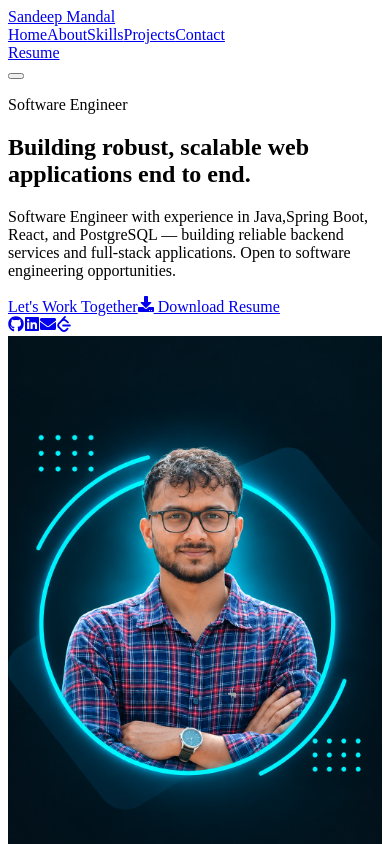
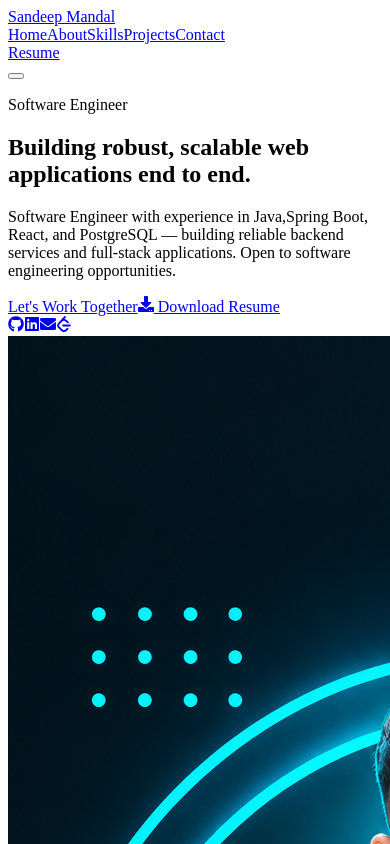
Before and after one commit to sandeepmandal-dev/portfolio-static, a React (Vite) app: page / in a window 390 px wide. Shown: the top 844 px of the page. Built offline with nearby package versions, Linux system fonts and the light colour scheme; no server answers; the HTML template or start-up script is replaced by a standard one.

Commit message:
Adding 3d animation for profile picture

```diff
--- a/src/App.jsx
+++ b/src/App.jsx
@@ -1,5 +1,6 @@
 import Navbar from './components/Navbar.jsx'
 import Footer from './components/Footer.jsx'
+import MotionEffects from './components/MotionEffects.jsx'
 import Home from './pages/Home.jsx'
 
 export default function App() {
@@ -10,6 +11,7 @@ export default function App() {
         <Home />
       </main>
       <Footer />
+      <MotionEffects />
     </div>
   )
 }
--- a/src/components/Hero.jsx
+++ b/src/components/Hero.jsx
@@ -36,14 +36,20 @@ export default function Hero() {
         </div>
 
         <div className="hero-photo-wrap">
-          {/*
-            Replace this placeholder with your real photo:
-            1. Add your image file to the `public/` folder, e.g. public/profile.jpg
-            2. Replace the placeholder <div> below with:
-               <img src="/profile.jpg" alt="Your Name" className="hero-photo" />
-          */}
-          <div className="hero-photo hero-photo-placeholder">
-            <img src='public/profile.png' width="100% "></img>
+          <div className="hero-visual">
+            <span className="hero-orbit hero-orbit-one" aria-hidden="true" />
+            <span className="hero-orbit hero-orbit-two" aria-hidden="true" />
+            <span className="hero-orb hero-orb-one" aria-hidden="true" />
+            <span className="hero-orb hero-orb-two" aria-hidden="true" />
+            <span className="hero-cube" aria-hidden="true">
+              <span className="hero-cube-face hero-cube-front" />
+              <span className="hero-cube-face hero-cube-back" />
+              <span className="hero-cube-face hero-cube-right" />
+              <span className="hero-cube-face hero-cube-left" />
+              <span className="hero-cube-face hero-cube-top" />
+              <span className="hero-cube-face hero-cube-bottom" />
+            </span>
+            <img className="hero-photo" src="/profile.png" alt="Sandeep Mandal" />
           </div>
           <p className="hero-name">Sandeep Mandal</p>
         </div>
--- /dev/null
+++ b/src/components/MotionEffects.jsx
@@ -0,0 +1,34 @@
+import { useEffect } from 'react'
+
+export default function MotionEffects() {
+  useEffect(() => {
+    const reducedMotion = window.matchMedia('(prefers-reduced-motion: reduce)')
+    if (reducedMotion.matches || !('IntersectionObserver' in window)) return undefined
+
+    const targets = document.querySelectorAll(
+      '.hero-copy, .hero-photo-wrap, main .section-inner, .stat-card, .skill-card, .project-card, .footer-inner',
+    )
+    const observer = new IntersectionObserver((entries) => {
+      entries.forEach((entry) => {
+        if (entry.isIntersecting) {
+          entry.target.classList.add('is-visible')
+          observer.unobserve(entry.target)
+        }
+      })
+    }, { threshold: 0.08, rootMargin: '0px 0px -6% 0px' })
+
+    targets.forEach((target) => {
+      target.classList.add('motion-reveal')
+      observer.observe(target)
+    })
+    document.body.classList.add('motion-ready')
+
+    return () => {
+      observer.disconnect()
+      document.body.classList.remove('motion-ready')
+      targets.forEach((target) => target.classList.remove('motion-reveal', 'is-visible'))
+    }
+  }, [])
+
+  return null
+}
--- a/src/styles/index.css
+++ b/src/styles/index.css
@@ -260,6 +260,10 @@ button {
   background: var(--ink);
   color: var(--text-on-ink);
   padding: 5rem 1.5rem 6rem;
+  overflow: hidden;
+  background-image:
+    radial-gradient(ellipse at 76% 46%, rgba(14, 152, 181, 0.12), transparent 34%),
+    radial-gradient(ellipse at 12% 8%, rgba(29, 42, 62, 0.28), transparent 30%);
 }
 
 .hero-inner {
@@ -318,47 +322,169 @@ button {
   align-items: center;
   justify-content: center;
 }
+.hero-visual {
+  position: relative;
+  display: grid;
+  width: min(390px, 100%);
+  aspect-ratio: 1;
+  place-items: center;
+  perspective: 1000px;
+  isolation: isolate;
+}
 .hero-photo {
-  width: min(340px, 100%);
+  position: relative;
+  z-index: 1;
+  width: 78%;
   aspect-ratio: 1 / 1;
-  box-shadow: var(--shadow-lg);
+  object-fit: cover;
+  object-position: center 38%;
+  border: 1px solid rgba(34, 181, 209, 0.45);
+  border-radius: 50%;
+  box-shadow: 0 0 44px rgba(14, 152, 181, 0.2), var(--shadow-lg);
+  animation: hero-photo-float 6s ease-in-out infinite;
 }
-.hero-photo-placeholder {
-  display: flex;
-  flex-direction: column;
-  align-items: center;
-  justify-content: center;
-  gap: 1rem;
-  background: var(--ink-soft);
-  border: 2px dashed var(--ink-border);
-  color: var(--text-on-ink-muted);
-  font-size: 0.85rem;
-  text-align: center;
+.hero-orbit {
+  position: absolute;
+  z-index: 0;
+  width: 96%;
+  height: 42%;
+  border: 1px solid rgba(34, 181, 209, 0.58);
+  border-radius: 50%;
+  transform-style: preserve-3d;
+  box-shadow: 0 0 16px rgba(14, 152, 181, 0.13);
+  pointer-events: none;
 }
-.hero-photo-placeholder svg {
-  font-size: 3.5rem;
-  color: var(--copper);
-  opacity: 0.7;
+.hero-orbit-one {
+  animation: hero-orbit-spin 14s linear infinite;
 }
-.hero-photo-placeholder code {
-  color: var(--cyan);
-  font-family: var(--font-mono);
-  font-size: 0.8rem;
+.hero-orbit-two {
+  width: 106%;
+  height: 52%;
+  border-color: rgba(137, 152, 170, 0.35);
+  animation: hero-orbit-spin-reverse 18s linear infinite;
+}
+.hero-orb {
+  position: absolute;
+  z-index: 2;
+  width: 13px;
+  aspect-ratio: 1;
+  border-radius: 50%;
+  background: #49d7ed;
+  box-shadow: 0 0 16px rgba(34, 181, 209, 0.9);
+  pointer-events: none;
+}
+.hero-orb-one {
+  top: 15%;
+  right: 17%;
+  animation: hero-orb-float 4s ease-in-out infinite;
+}
+.hero-orb-two {
+  bottom: 18%;
+  left: 14%;
+  width: 9px;
+  animation: hero-orb-float 5s ease-in-out -2s infinite;
+}
+.hero-cube {
+  position: absolute;
+  z-index: 2;
+  top: 12%;
+  left: 10%;
+  width: 28px;
+  height: 28px;
+  transform-style: preserve-3d;
+  animation: hero-cube-spin 12s linear infinite;
+  pointer-events: none;
+}
+.hero-cube-face {
+  position: absolute;
+  inset: 0;
+  border: 1px solid rgba(73, 215, 237, 0.8);
+  background: rgba(14, 152, 181, 0.12);
+  box-shadow: inset 0 0 10px rgba(34, 181, 209, 0.15);
+}
+.hero-cube-front { transform: translateZ(14px); }
+.hero-cube-back { transform: rotateY(180deg) translateZ(14px); }
+.hero-cube-right { transform: rotateY(90deg) translateZ(14px); }
+.hero-cube-left { transform: rotateY(-90deg) translateZ(14px); }
+.hero-cube-top { transform: rotateX(90deg) translateZ(14px); }
+.hero-cube-bottom { transform: rotateX(-90deg) translateZ(14px); }
+@keyframes hero-photo-float {
+  0%, 100% { transform: translateY(0) rotateX(0deg); }
+  50% { transform: translateY(-8px) rotateX(2deg); }
+}
+@keyframes hero-orbit-spin {
+  from { transform: rotateX(66deg) rotateZ(0deg); }
+  to { transform: rotateX(66deg) rotateZ(360deg); }
+}
+@keyframes hero-orbit-spin-reverse {
+  from { transform: rotateY(62deg) rotateZ(360deg); }
+  to { transform: rotateY(62deg) rotateZ(0deg); }
+}
+@keyframes hero-cube-spin {
+  from { transform: rotateX(0deg) rotateY(0deg) rotateZ(0deg); }
+  to { transform: rotateX(360deg) rotateY(360deg) rotateZ(180deg); }
+}
+@keyframes hero-orb-float {
+  0%, 100% { transform: translate3d(0, 0, 12px); }
+  50% { transform: translate3d(4px, -10px, 28px); }
 }
 .hero-name {
   margin: 1.25rem 0 0;
-  background: var(--ink-soft);
-  border: 2px dashed var(--ink-border);
-  color: var(--text-on-ink-muted);
   color: var(--text-on-ink);
   font-family: var(--font-display);
-  font-size: clamp(2.3rem, 2.5vw, 1.75rem);
+  font-size: clamp(1.35rem, 2.5vw, 1.75rem);
   font-weight: 700;
   text-align: center;
-  padding: 0.8rem;
+  text-shadow: 0 0 18px rgba(34, 181, 209, 0.22);
 }
-img.hero-photo {
-  object-fit: cover;
+
+.section {
+  position: relative;
+  isolation: isolate;
+}
+.section::before,
+.section::after {
+  content: '';
+  position: absolute;
+  z-index: 0;
+  pointer-events: none;
+}
+.section::before {
+  top: 12%;
+  right: 5%;
+  width: clamp(10rem, 28vw, 22rem);
+  aspect-ratio: 1;
+  border: 1px solid rgba(34, 181, 209, 0.1);
+  border-radius: 50%;
+  background: radial-gradient(circle, rgba(14, 152, 181, 0.07), transparent 68%);
+  animation: section-graphic-drift 16s ease-in-out infinite alternate;
+}
+.section::after {
+  top: 22%;
+  right: calc(5% + clamp(5rem, 14vw, 11rem));
+  width: 0.45rem;
+  aspect-ratio: 1;
+  border-radius: 50%;
+  background: var(--copper-bright);
+  box-shadow: 0 0 16px rgba(34, 181, 209, 0.8);
+  animation: section-graphic-pulse 4s ease-in-out infinite;
+}
+.section-alt::before {
+  right: auto;
+  left: 4%;
+  border-style: dashed;
+}
+.section-inner {
+  position: relative;
+  z-index: 1;
+}
+@keyframes section-graphic-drift {
+  from { transform: translate3d(0, -10px, 0) rotate(0deg); }
+  to { transform: translate3d(0, 18px, 0) rotate(24deg); }
+}
+@keyframes section-graphic-pulse {
+  0%, 100% { opacity: 0.35; transform: scale(0.8); }
+  50% { opacity: 0.9; transform: scale(1.2); }
 }
 
 /* ============================================================
@@ -414,6 +540,7 @@ img.hero-photo {
   text-align: center;
   border: 1px solid var(--ink-border);
   box-shadow: var(--shadow-md);
+  transition: transform 0.3s ease, box-shadow 0.3s ease, border-color 0.3s ease;
 }
 .stat-number {
   display: block;
@@ -442,6 +569,7 @@ img.hero-photo {
   box-shadow: var(--shadow-md);
   border: 1px solid var(--ink-border);
   --skill-color: var(--copper);
+  transition: transform 0.3s ease, box-shadow 0.3s ease, border-color 0.3s ease;
 }
 .skill-card h3 {
   font-size: 1rem;
@@ -516,11 +644,8 @@ img.hero-photo {
   border: 1px solid var(--ink-border);
   display: flex;
   flex-direction: column;
-  transition: transform 0.2s ease, box-shadow 0.2s ease;
-}
-.project-card:hover {
-  transform: translateY(-4px);
-  box-shadow: var(--shadow-lg);
+  transform-style: preserve-3d;
+  transition: transform 0.3s ease, box-shadow 0.3s ease, border-color 0.3s ease;
 }
 .project-image {
   aspect-ratio: 16 / 10;
@@ -934,6 +1059,48 @@ img.hero-photo {
 }
 .footer-meta > span { display: block; }
 .footer-meta .footer-love { color: #f05b67; }
+
+@media (hover: hover) and (prefers-reduced-motion: no-preference) {
+  .stat-card:hover,
+  .skill-card:hover {
+    transform: perspective(900px) rotateX(3deg) rotateY(-3deg) translateY(-4px);
+    border-color: rgba(34, 181, 209, 0.55);
+    box-shadow: 0 18px 34px rgba(0, 0, 0, 0.28);
+  }
+  .project-card:hover {
+    transform: perspective(1000px) rotateX(2deg) rotateY(-1.5deg) translateY(-5px);
+    border-color: rgba(34, 181, 209, 0.55);
+    box-shadow: var(--shadow-lg);
+  }
+}
+
+.motion-reveal {
+  opacity: 1;
+  transform: none;
+}
+body.motion-ready .motion-reveal:not(.is-visible) {
+  opacity: 0;
+  transform: perspective(1000px) translate3d(0, 26px, -20px) rotateX(2deg);
+}
+body.motion-ready .motion-reveal {
+  transition: opacity 0.7s ease, transform 0.7s cubic-bezier(0.2, 0.7, 0.2, 1);
+}
+.stat-card.motion-reveal,
+.skill-card.motion-reveal,
+.project-card.motion-reveal {
+  transition:
+    opacity 0.65s ease,
+    transform 0.65s cubic-bezier(0.2, 0.7, 0.2, 1),
+    box-shadow 0.3s ease,
+    border-color 0.3s ease;
+}
+.skill-card.motion-reveal:nth-child(2),
+.project-card.motion-reveal:nth-child(2) { transition-delay: 0.08s; }
+.skill-card.motion-reveal:nth-child(3),
+.project-card.motion-reveal:nth-child(3) { transition-delay: 0.16s; }
+.skill-card.motion-reveal:nth-child(4) { transition-delay: 0.24s; }
+.skill-card.motion-reveal:nth-child(5) { transition-delay: 0.32s; }
+
 /* ============================================================
    Responsive
    ============================================================ */
@@ -998,4 +1165,16 @@ img.hero-photo {
     grid-row: auto;
     text-align: left;
   }
+  .hero-visual { width: min(330px, 100%); }
 }
+
+@media (prefers-reduced-motion: reduce) {
+  .hero-photo,
+  .hero-orbit,
+  .hero-orb,
+  .hero-cube,
+  .section::before,
+  .section::after {
+    animation: none;
+  }
+}
```
Also changed, not shown: 5 other files (tests, documents, lock files or other folders).
